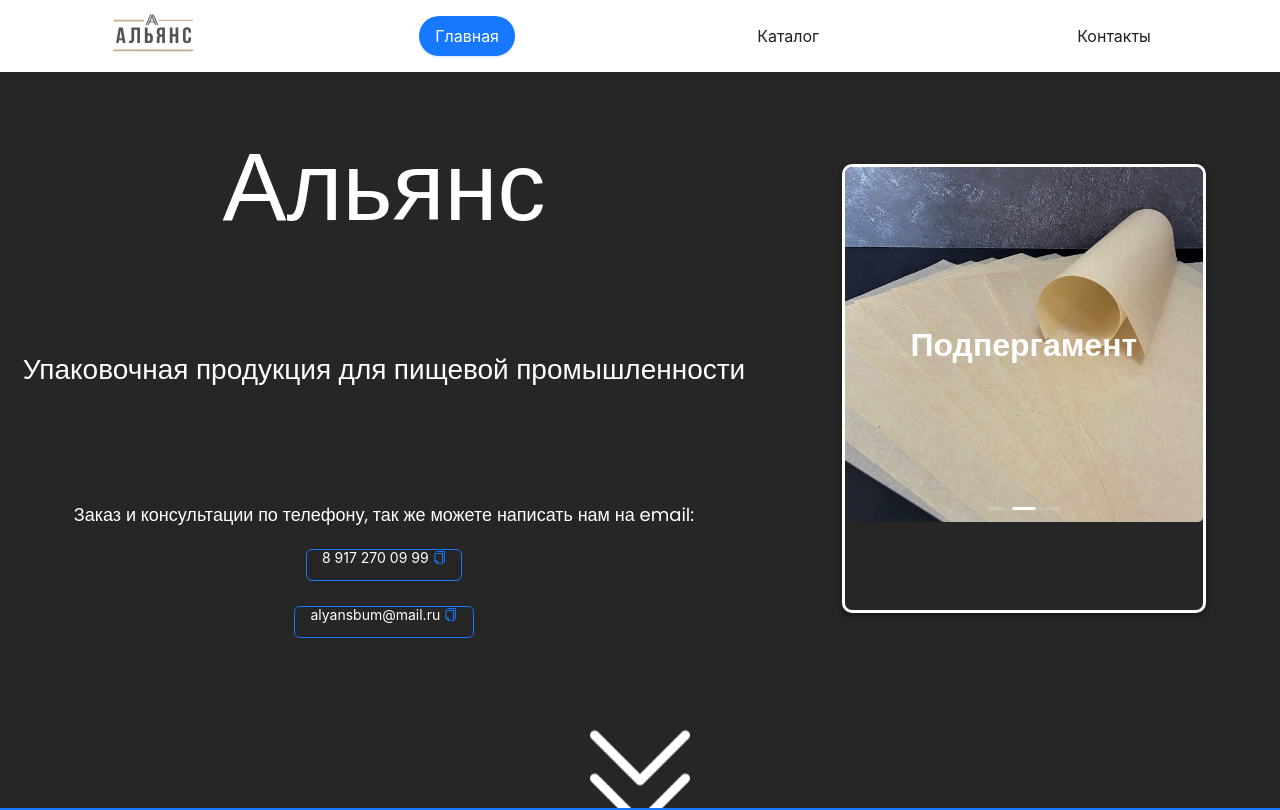
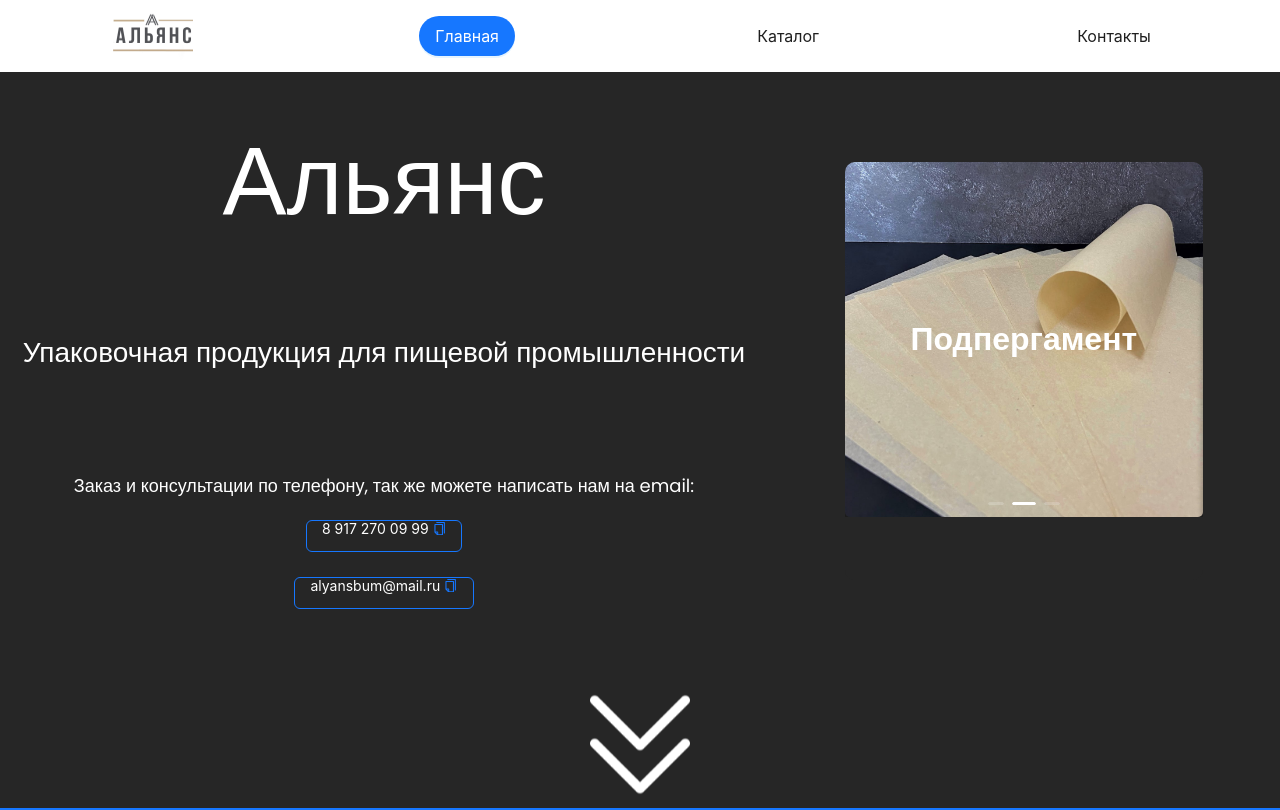
Before and after one commit to SatoruFF/AliansCommerce, a React (Vite) app: page /welcome in a window 1280 px wide. Shown: the top 810 px of the page. Built offline with nearby package versions, Linux system fonts and the light colour scheme.

Commit message:
some fix

```diff
--- a/src/style/welcome.scss
+++ b/src/style/welcome.scss
@@ -60,21 +60,22 @@
         height: 70%;
         border-radius: 10px;
         overflow: hidden;
+        // border: 1px solid red;
         @extend %blockBackground;
-        @extend %shadowTemplate;
-        border: 3px solid white;
         .carousel__item-main {
-            z-index: 10;
             border-radius: 5px;
-            height: 100% !important;
+            height: 355px;
             color: #fff;
             font-weight: bold;
-            line-height: 355px;
+            display: flex;
+            align-items: center;
+            justify-content: center;
             text-align: center;
             background: #060606;
             font-size: 32px;
             background-size: cover;
             @extend %titleFont;
+            @extend %shadowTemplate;
         }
         .carousel-item__one {
             background: url('../assets/paper/1/1.jpg') no-repeat center center;
@@ -90,6 +91,10 @@
             background-size: cover;
         }
     }
+}
+
+.welcome__anchor {
+    margin-bottom: 35px;
 }
 
 .main__arrow {
@@ -261,17 +266,11 @@
             padding: 10px;
         }
     }
+}
 
-    // .products {
-    //     height: auto;
-    // }
-    // .carousel__space {
-    //     height: auto;
-    // }
-    // .carousel {
-    //     margin-top: 15px;
-    //     margin-bottom: 15px;
-    //     overflow: hidden;
-    //     height: auto !important;
-    // }
-}
+/* Large devices (large desktops, 1200px and up) */
+@media screen and (max-width: 1200px) {
+    .carousel__item-main {
+        height: 700px;
+    }
+    }
```
